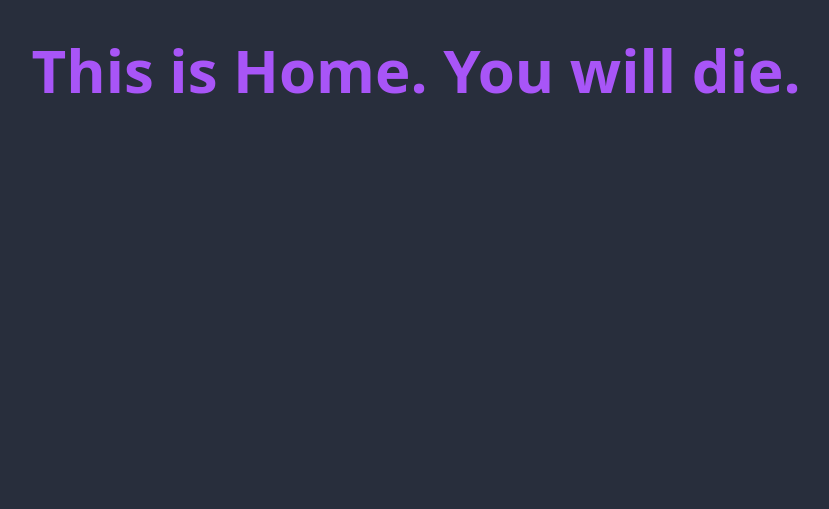
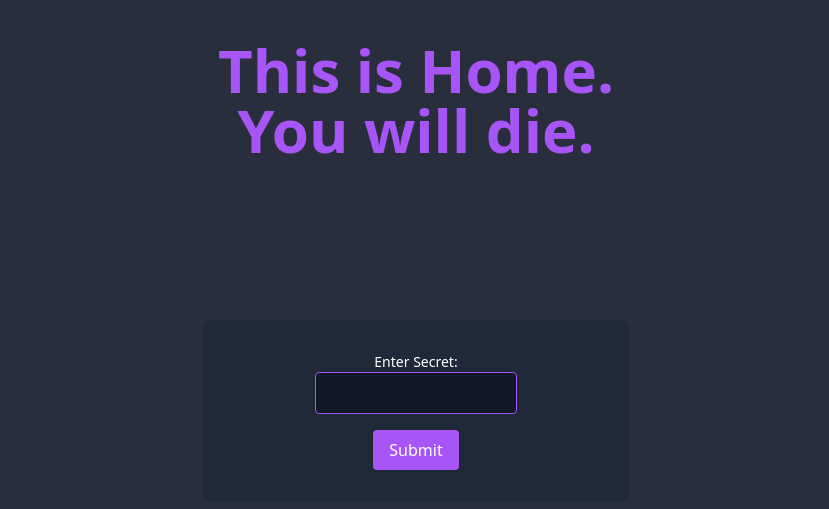
Before and after one commit to samuelpx/fast-api-duck-db-template, a FastAPI app: page / in a window 1280 px wide. Shown: the top 509 px of the page, without its empty margins (224-1053 px from the left). Run offline with FastAPI, Linux system fonts and the light colour scheme; some libraries are stand-ins or nearby versions.

Commit message:
Refactoring - Frontend

```diff
--- a/templates/index.html
+++ b/templates/index.html
@@ -10,8 +10,19 @@
         <script src="https://cdn.tailwindcss.com"></script>
     </head>
     <body class="bg-gray-900 bg-opacity-90 text-white">
-        <div class="container mx-auto mt-10 text-center">
+        <div class="container w-1/3 mx-auto mt-10 text-center">
             <h1 class="text-6xl font-bold text-purple-500">{{ message }}</h1>
+            <div class="bg-gray-800 px-3 py-8 rounded-lg mb-4 mt-40">
+      <form hx-post="/" hx-target="#output">
+        <div class="mb-4">
+          <label for="inputText" class="block text-sm">Enter Secret:</label>
+          <input type="text" id="inputText" name="secret" class="w-2/4 px-3 py-2 rounded border border-purple-500 bg-gray-900 text-purple-200 focus:outline-none focus:border-purple-700">
+        </div>
+        <button type="submit" class="bg-purple-500 hover:bg-purple-600 text-white px-4 py-2 rounded">Submit</button>
+      </form>
+    </div>
+
+    <div id="output"></div>
         </div>
     </body>
 </html>
```
